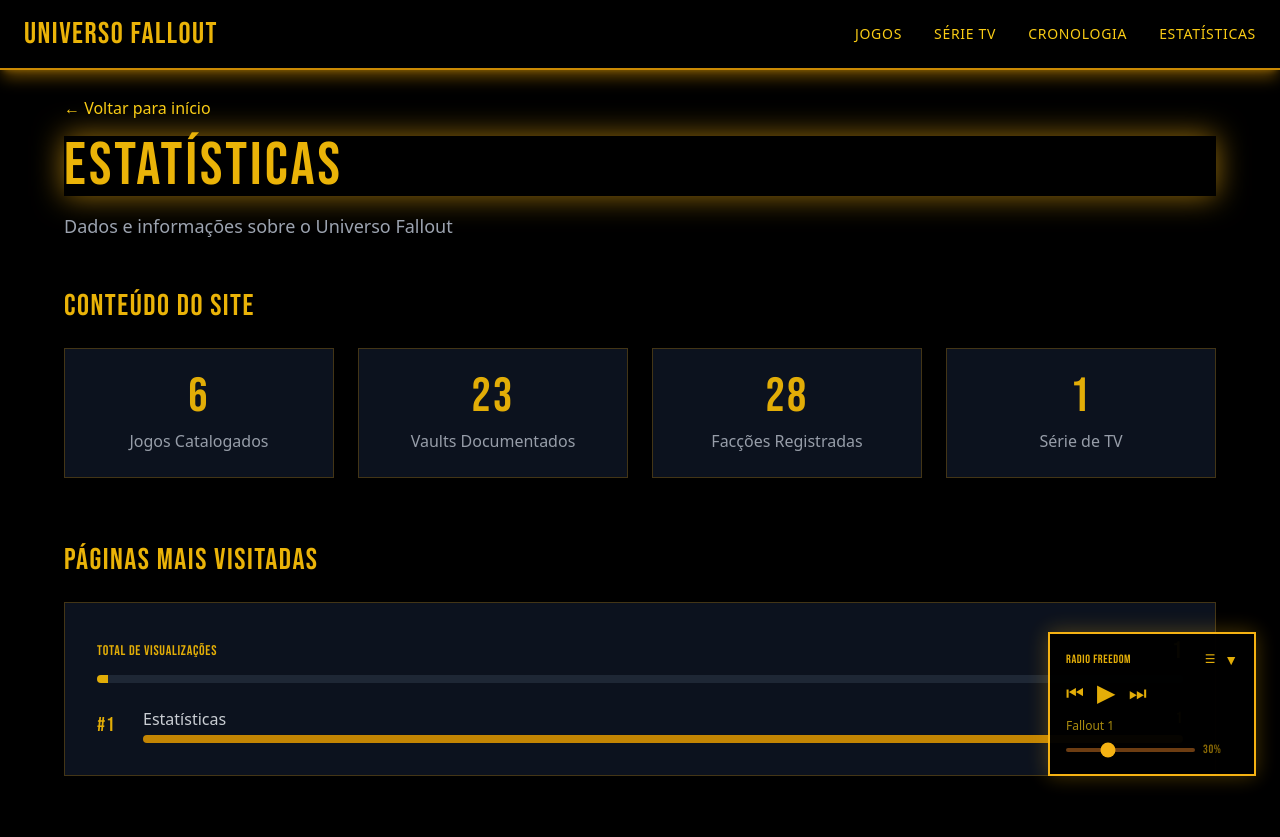
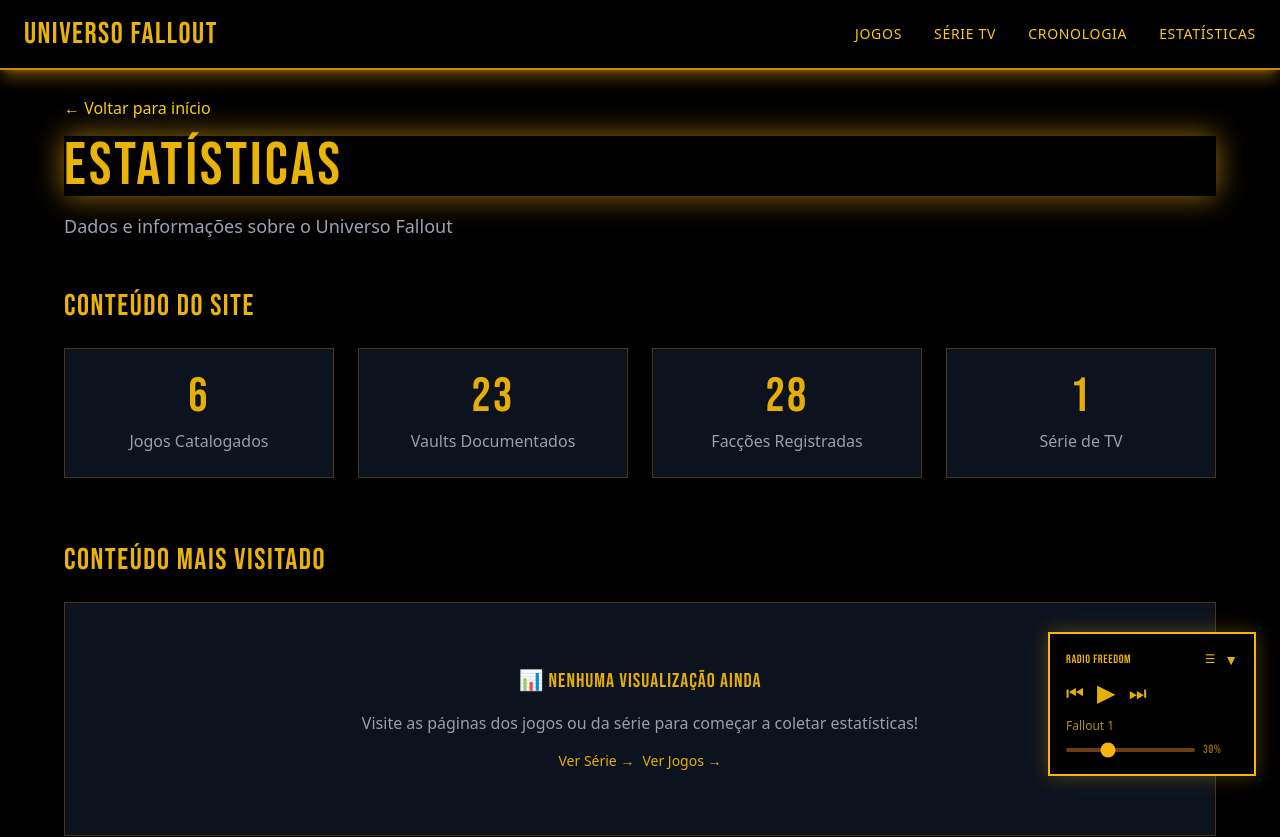
Before and after one commit to gabrielsam74-boop/universo-fallout, a Next.js app: page /dashboard in a window 1280 px wide. Shown: the top 837 px of the page. Built offline with nearby package versions, Linux system fonts and the light colour scheme.

Commit message:
feat: filtra estatísticas para mostrar apenas jogos e série de TV

```diff
--- a/src/pages/dashboard.tsx
+++ b/src/pages/dashboard.tsx
@@ -43,23 +43,30 @@
 
     const updateStats = () => {
       const localStats = getLocalStats();
-      const total = getTotalViews();
 
       // Mapeia as páginas com labels amigáveis
       const pageLabels: Record<string, string> = {
-        '/': 'Página Inicial',
         '/serie': 'Série TV',
-        '/dashboard': 'Estatísticas',
         ...Object.fromEntries(
           falloutGames.map(game => [`/game/${game.id}`, game.title])
         )
       };
 
-      const views: PageView[] = Object.entries(localStats).map(([page, data]) => ({
+      // Filtra apenas jogos e série de TV
+      const allowedPages = [
+        '/serie',
+        ...falloutGames.map(game => `/game/${game.id}`)
+      ];
+
+      const views: PageView[] = Object.entries(localStats)
+        .filter(([page]) => allowedPages.includes(page))
+        .map(([page, data]) => ({
           page,
           views: data.views,
           label: pageLabels[page] || page
         }));
+
+      const total = views.reduce((sum, pv) => sum + pv.views, 0);
 
       setPageViews(views.sort((a, b) => b.views - a.views));
       setTotalViews(total);
@@ -139,7 +146,7 @@
             {/* Page Views */}
             <section className="mb-12 sm:mb-16">
               <h2 className="text-2xl sm:text-3xl bethesda-title text-yellow-500 mb-6">
-                PÁGINAS MAIS VISITADAS
+                CONTEÚDO MAIS VISITADO
               </h2>
               <div className="bg-gray-900/80 border border-yellow-600/30 p-6 sm:p-8 crt-effect">
                 {!isClient ? (
@@ -151,9 +158,17 @@
                     <p className="text-yellow-500 bethesda-title text-xl mb-4">
                       📊 NENHUMA VISUALIZAÇÃO AINDA
                     </p>
-                    <p className="text-gray-400 text-sm sm:text-base">
-                      Navegue pelo site para começar a coletar estatísticas reais!
+                    <p className="text-gray-400 text-sm sm:text-base mb-4">
+                      Visite as páginas dos jogos ou da série para começar a coletar estatísticas!
                     </p>
+                    <div className="flex flex-wrap gap-2 justify-center">
+                      <Link href="/serie" className="text-yellow-500 hover:text-yellow-400 text-sm">
+                        Ver Série →
+                      </Link>
+                      <Link href="/#jogos" className="text-yellow-500 hover:text-yellow-400 text-sm">
+                        Ver Jogos →
+                      </Link>
+                    </div>
                   </div>
                 ) : (
                   <>
@@ -165,13 +180,14 @@
                       <div className="h-2 bg-gray-800 rounded-full overflow-hidden">
                         <div
                           className="h-full bg-yellow-500 transition-all duration-500"
-                          style={{ width: `${Math.min((totalViews / 100) * 100, 100)}%` }}
+                          style={{ width: `${Math.min((totalViews / 50) * 100, 100)}%` }}
                         ></div>
                       </div>
                     </div>
 
                     <div className="space-y-4">
-                      {mostViewed.map((pv, idx) => (
+                      {mostViewed.length > 0 ? (
+                        mostViewed.map((pv, idx) => (
                           <div key={pv.page} className="flex items-center gap-4">
                             <div className="text-yellow-500 bethesda-title text-xl min-w-[30px]">
                               #{idx + 1}
@@ -189,7 +205,12 @@
                               </div>
                             </div>
                           </div>
-                      ))}
+                        ))
+                      ) : (
+                        <p className="text-center text-gray-400 py-4">
+                          Nenhum jogo ou série visitado ainda
+                        </p>
+                      )}
                     </div>
                   </>
                 )}
```
Lines whose indentation alone changed are shown as unchanged.
